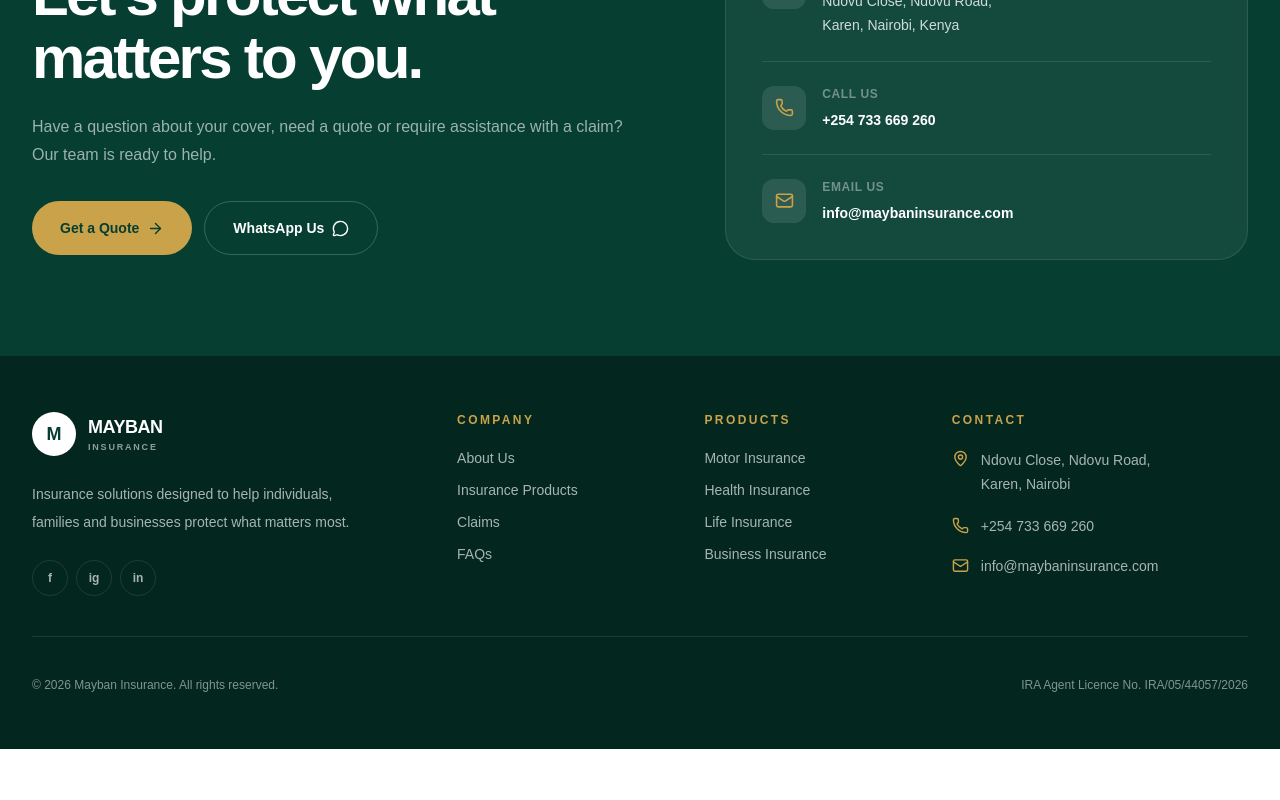
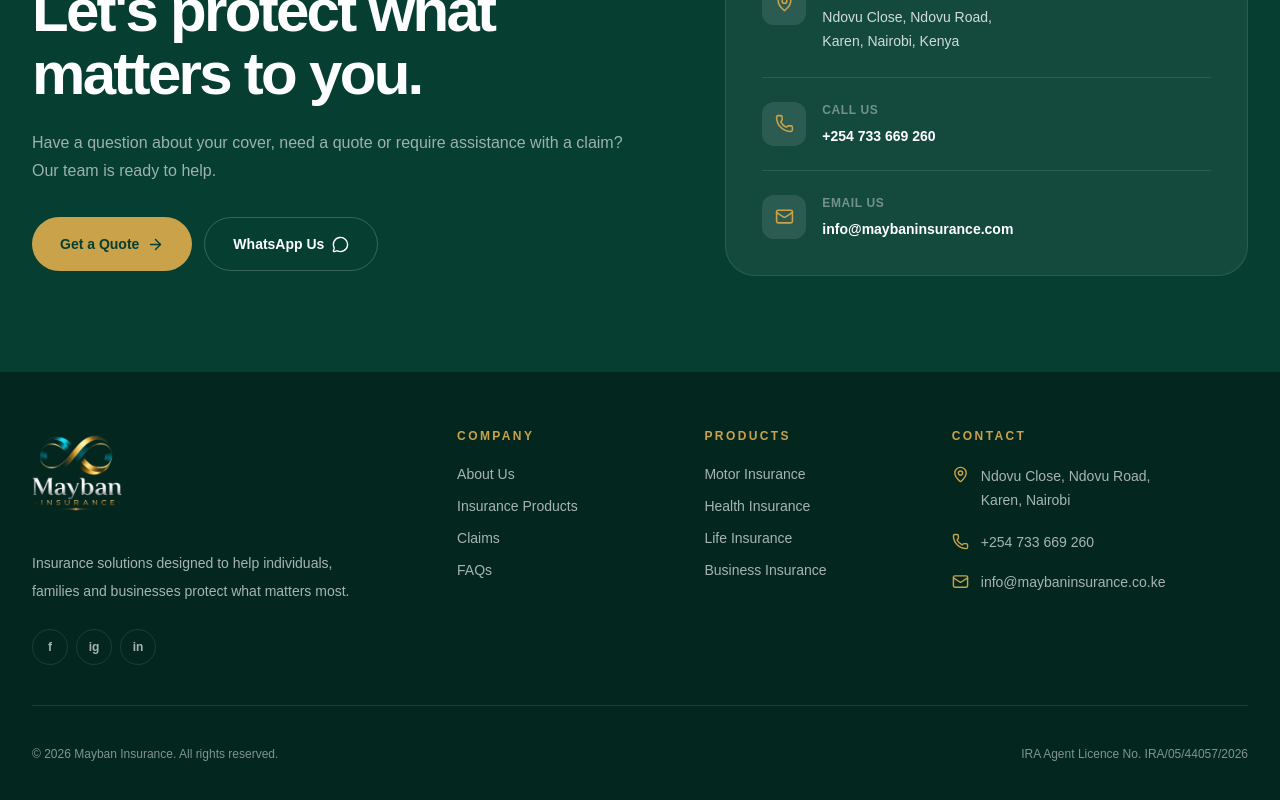
Before and after one commit to EugeneCodes254/mayban-insurance, a Next.js app: page / in a window 1280 px wide. Shown: the part 7154-7954 px from the top of the page. Before the commit the page ends 7903 px from the top, so only its background shows below. Built offline with nearby package versions, Linux system fonts and the light colour scheme.

Commit message:
Fix Mayban navbar and footer branding

```diff
--- a/src/components/Footer.tsx
+++ b/src/components/Footer.tsx
@@ -16,20 +16,14 @@
           <div>
             <a
               href="#"
-              className="inline-flex items-center gap-3"
+              className="inline-flex items-center"
+              aria-label="Mayban Insurance home"
             >
-              <div className="flex h-11 w-11 items-center justify-center rounded-full bg-white text-lg font-black text-[#063F32]">
-                M
-              </div>
-
-              <div>
-                <p className="text-lg font-black tracking-tight">
-                  MAYBAN
-                </p>
-                <p className="text-[9px] font-bold uppercase tracking-[0.2em] text-white/55">
-                  Insurance
-                </p>
-              </div>
+              <img
+                src="/images/mayban-logo.png"
+                alt="Mayban Insurance"
+                className="h-[90px] w-auto object-contain"
+              />
             </a>
 
             <p className="mt-6 max-w-[330px] text-sm leading-7 text-white/65">
@@ -141,11 +135,11 @@
               </a>
 
               <a
-                href="mailto:info@maybaninsurance.com"
+                href="mailto:info@maybaninsurance.co.ke"
                 className="flex items-center gap-3 text-sm text-white/65 hover:text-white"
               >
                 <Mail size={17} className="text-[#C9A24A]" />
-                info@maybaninsurance.com
+                info@maybaninsurance.co.ke
               </a>
 
             </div>
--- a/src/components/Navbar.tsx
+++ b/src/components/Navbar.tsx
@@ -20,7 +20,7 @@
 
   return (
     <header className="sticky top-0 z-50 border-b border-[#063F32]/10 bg-white/98 backdrop-blur-xl">
-      <div className="mx-auto flex h-[78px] max-w-[1280px] items-center justify-between px-5 sm:px-8">
+      <div className="mx-auto flex h-[94px] max-w-[1280px] items-center justify-between px-5 sm:px-8">
 
         {/* LOGO */}
         <a
@@ -32,7 +32,7 @@
           <img
             src="/images/mayban-logo.png"
             alt="Mayban Insurance"
-            className="h-[64px] w-[150px] object-contain object-left"
+            className="h-[76px] w-auto object-contain object-left"
           />
         </a>
 
```
